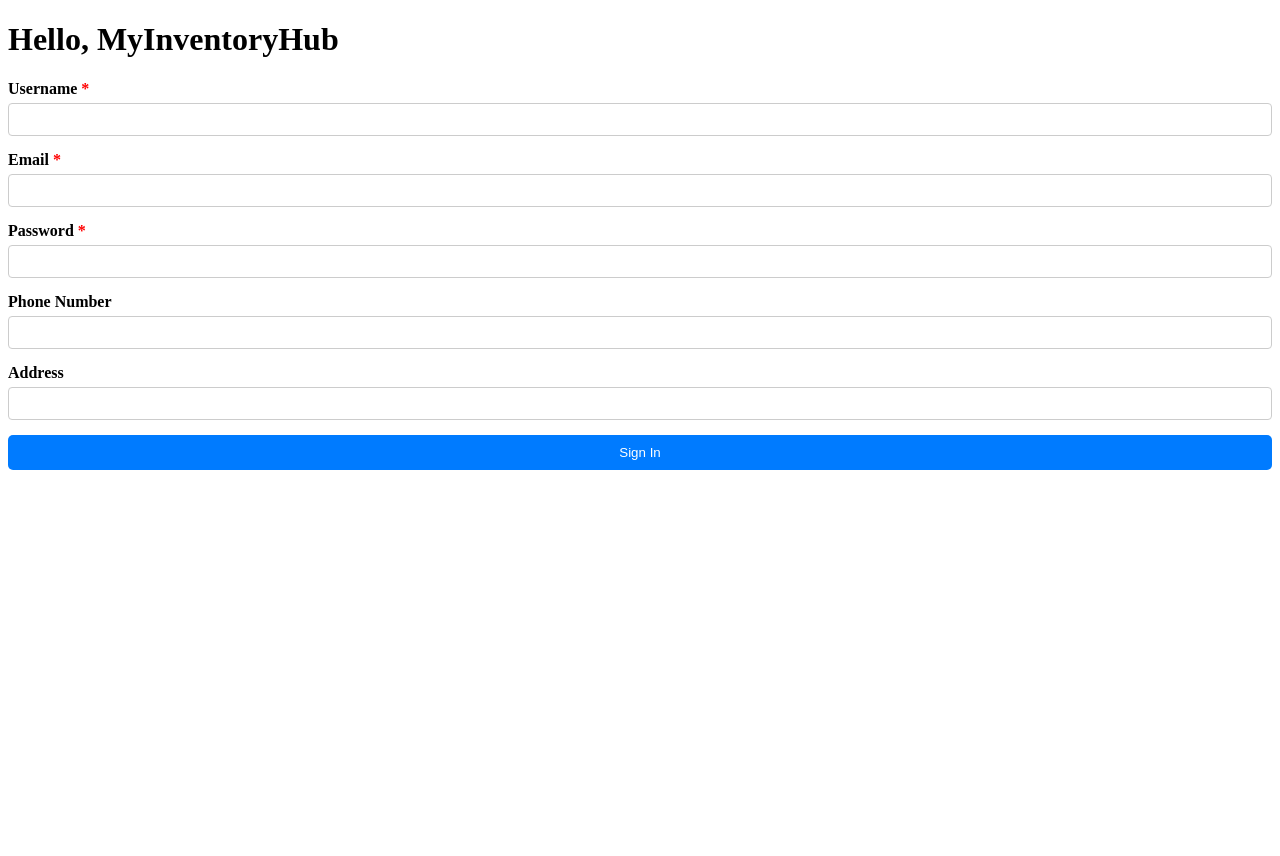
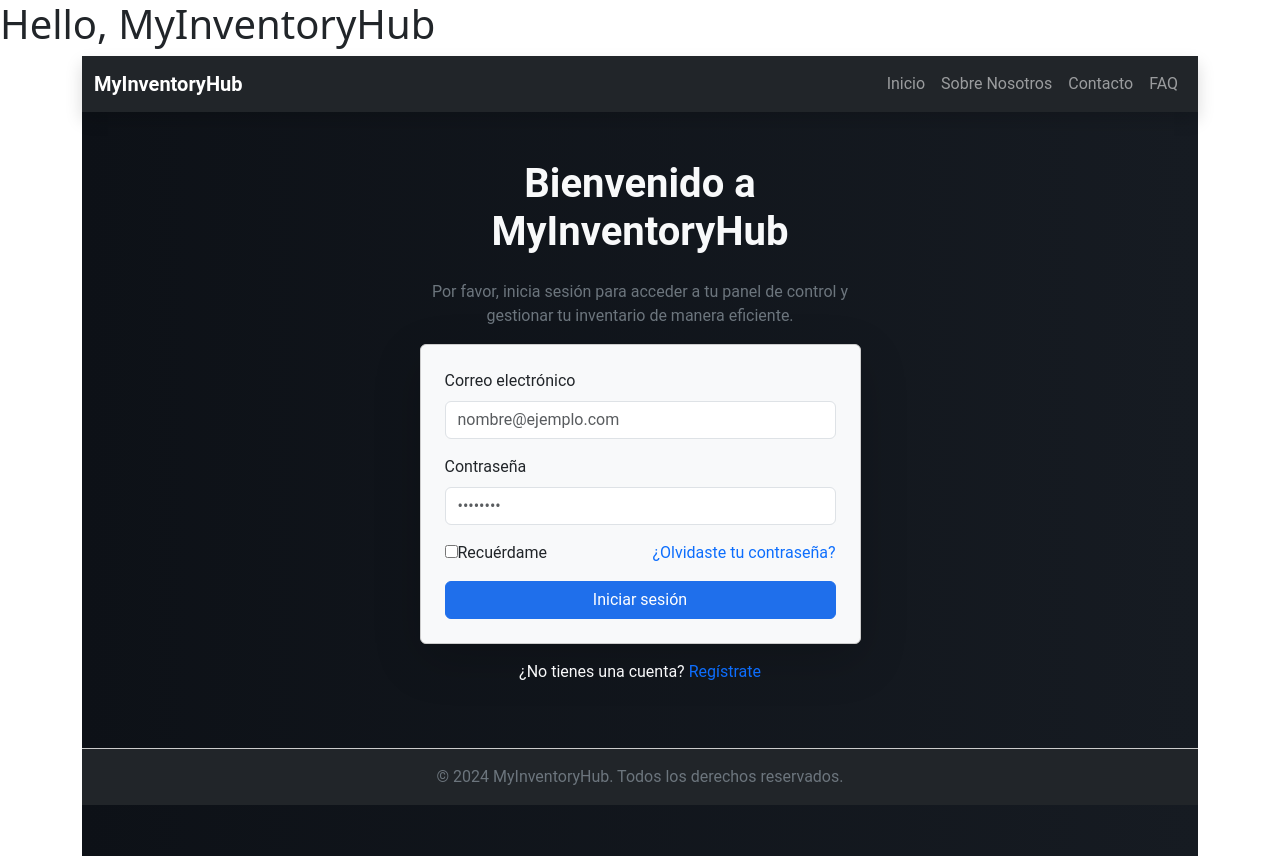
Before and after one commit to SyTW2425/E17_P4, an Angular app in the folder MyInventoryHub/: page / in a window 1280 px wide. Before the commit the page ends 800 px from the top, so only its background shows below. Built offline with nearby package versions, Linux system fonts and the light colour scheme.

Commit message:
visual v0.1

```diff
--- a/MyInventoryHub/src/app/components/sign-in/sign-in.component.css
+++ b/MyInventoryHub/src/app/components/sign-in/sign-in.component.css
@@ -1,57 +1,33 @@
-.sign-in-container {
-  max-width: 400px;
-  margin: 0 auto;
-  padding: 20px;
-  border: 1px solid #ccc;
-  border-radius: 5px;
+body {
+  font-family: 'Roboto', sans-serif;
+  background-image: linear-gradient(to right, #0d1117, #161b22);
+  min-height: 100vh;
 }
 
-.sign-in-container h2 {
-  text-align: center;
+h1 {
+  font-size: 2.5rem;
+  font-weight: bold;
 }
 
-form div {
-  margin-bottom: 15px;
+form {
+  border: 1px solid #ccc;
 }
 
-label {
-  display: block;
-  font-weight: bold;
-  margin-bottom: 5px;
+form .form-control {
+  border-radius: 0.375rem;
 }
 
-label span {
-  color: red;
+form .btn-primary {
+  background-color: #1f6feb;
+  border-color: #1f6feb;
+  transition: all 0.3s ease;
 }
 
-input {
-  width: 100%;
-  padding: 8px;
-  box-sizing: border-box;
-  border: 1px solid #ccc;
-  border-radius: 4px;
+form .btn-primary:hover {
+  background-color: #1a5cc0;
+  border-color: #1a5cc0;
 }
 
-button {
-  width: 100%;
-  padding: 10px;
-  background-color: #007bff;
-  color: white;
-  border: none;
-  border-radius: 5px;
-  cursor: pointer;
+footer {
+  border-top: 1px solid #ccc;
 }
-
-button:hover {
-  background-color: #0056b3;
-}
-
-.error {
-  color: red;
-  margin-top: 10px;
-}
-
-.success {
-  color: green;
-  margin-top: 10px;
-}
--- a/MyInventoryHub/src/app/components/sign-in/sign-in.component.html
+++ b/MyInventoryHub/src/app/components/sign-in/sign-in.component.html
@@ -1,33 +1,73 @@
-<form (submit)="signIn(); $event.preventDefault();">
-  <!-- Username -->
-  <div>
-    <label for="username">Username <span>*</span></label>
-    <input type="text" id="username" [(ngModel)]="username" name="username" required />
+<!DOCTYPE html>
+<html lang="en">
+<head>
+  <meta charset="UTF-8">
+  <meta name="viewport" content="width=device-width, initial-scale=1.0">
+  <title>MyInventoryHub - Sign In</title>
+  <link href="https://cdn.jsdelivr.net/npm/bootstrap@5.3.2/dist/css/bootstrap.min.css" rel="stylesheet">
+  <link rel="stylesheet" href="./sign-in.component.css">
+</head>
+<body class="bg-dark text-light">
+  <!-- Navbar -->
+  <nav class="navbar navbar-expand-lg navbar-dark bg-dark shadow">
+    <div class="container">
+      <a class="navbar-brand fw-bold" href="#">MyInventoryHub</a>
+      <button class="navbar-toggler" type="button" data-bs-toggle="collapse" data-bs-target="#navbarNav" aria-controls="navbarNav" aria-expanded="false" aria-label="Toggle navigation">
+        <span class="navbar-toggler-icon"></span>
+      </button>
+      <div class="collapse navbar-collapse" id="navbarNav">
+        <ul class="navbar-nav ms-auto">
+          <li class="nav-item">
+            <a class="nav-link" href="#">Inicio</a>
+          </li>
+          <li class="nav-item">
+            <a class="nav-link" href="#">Sobre Nosotros</a>
+          </li>
+          <li class="nav-item">
+            <a class="nav-link" href="#">Contacto</a>
+          </li>
+          <li class="nav-item">
+            <a class="nav-link" href="#">FAQ</a>
+          </li>
+        </ul>
+      </div>
+    </div>
+  </nav>
+
+  <!-- Main Content -->
+  <div class="container py-5">
+    <div class="row justify-content-center align-items-center">
+      <div class="col-lg-5">
+        <h1 class="text-center mb-4">Bienvenido a MyInventoryHub</h1>
+        <p class="text-center text-secondary">Por favor, inicia sesión para acceder a tu panel de control y gestionar tu inventario de manera eficiente.</p>
+        <form class="p-4 shadow-lg rounded bg-light text-dark">
+          <div class="mb-3">
+            <label for="email" class="form-label">Correo electrónico</label>
+            <input type="email" class="form-control" id="email" placeholder="nombre@ejemplo.com">
+          </div>
+          <div class="mb-3">
+            <label for="password" class="form-label">Contraseña</label>
+            <input type="password" class="form-control" id="password" placeholder="••••••••">
+          </div>
+          <div class="d-flex justify-content-between align-items-center mb-3">
+            <div>
+              <input type="checkbox" id="rememberMe">
+              <label for="rememberMe" class="form-check-label">Recuérdame</label>
+            </div>
+            <a href="#" class="text-decoration-none">¿Olvidaste tu contraseña?</a>
+          </div>
+          <button type="submit" class="btn btn-primary w-100">Iniciar sesión</button>
+        </form>
+        <p class="text-center mt-3">¿No tienes una cuenta? <a href="#" class="text-decoration-none text-primary">Regístrate</a></p>
+      </div>
+    </div>
   </div>
 
-  <!-- Email -->
-  <div>
-    <label for="email">Email <span>*</span></label>
-    <input type="email" id="email" [(ngModel)]="email" name="email" required />
-  </div>
+  <!-- Footer -->
+  <footer class="bg-dark text-center text-secondary py-3">
+    <p class="mb-0">&copy; 2024 MyInventoryHub. Todos los derechos reservados.</p>
+  </footer>
 
-  <!-- Password -->
-  <div>
-    <label for="password">Password <span>*</span></label>
-    <input type="password" id="password" [(ngModel)]="password" name="password" required minlength="6" />
-  </div>
-
-  <!-- Phone Number -->
-  <div>
-    <label for="phoneNumber">Phone Number</label>
-    <input type="tel" id="phoneNumber" [(ngModel)]="phoneNumber" name="phoneNumber" />
-  </div>
-
-  <!-- Address -->
-  <div>
-    <label for="address">Address</label>
-    <input type="text" id="address" [(ngModel)]="address" name="address" />
-  </div>
-
-  <button type="submit">Sign In</button>
-</form>
+  <script src="https://cdn.jsdelivr.net/npm/bootstrap@5.3.2/dist/js/bootstrap.bundle.min.js"></script>
+</body>
+</html>
```
